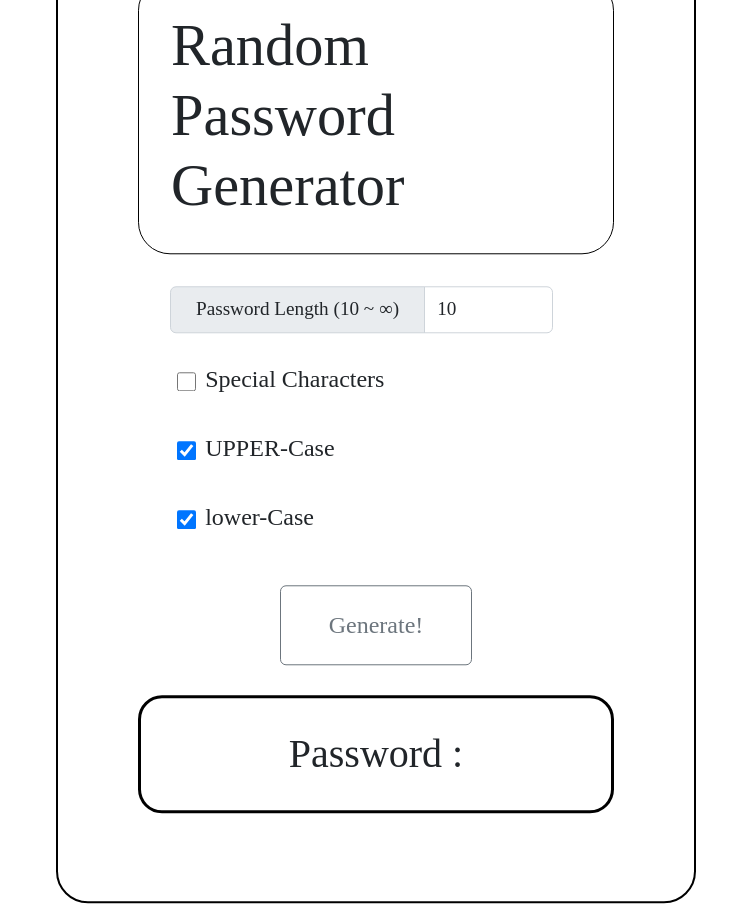
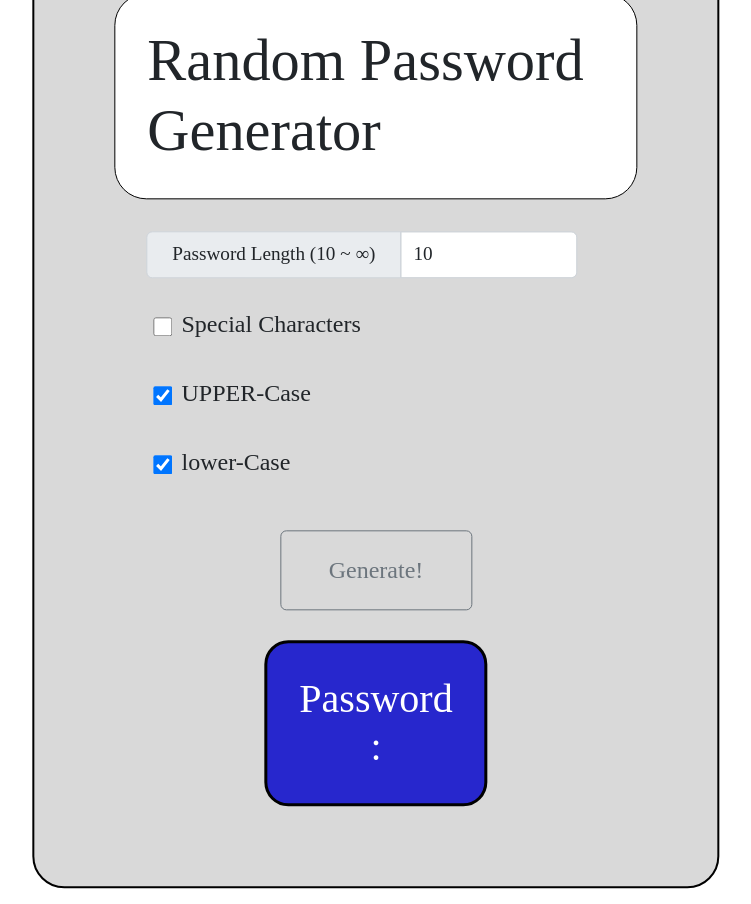
Before and after one commit to GsnMithra/htmlcssjs, a plain HTML site: page randompassword/index.html in a window 1280 px wide. Shown: the whole page, without its empty margins (264-1015 px from the left). Drawn offline with nearby package versions, Linux system fonts and the light colour scheme; a web font is replaced by a local one.

Commit message:
Update styles.css
minor tweaks final

```diff
--- a/randompassword/styles.css
+++ b/randompassword/styles.css
@@ -5,6 +5,7 @@
     left: 50%;
     border: 2px solid black;
     border-radius: 2rem;
+    background-color: #d9d9d9;
     padding: 5rem;
 }
 
@@ -61,9 +62,16 @@
 
 #heading {
     border: 1px solid black;
+    background-color: white;
     border-radius: 2rem;
     padding: 2rem;
     font-size: 3.65rem;
     font-weight: 350;
     font-family: 'Trispace';
 }
+
+#tex2 {
+    background-color:rgb(39, 39, 205);
+    margin: 0 150px 0 150px;
+    color:white
+}
```
